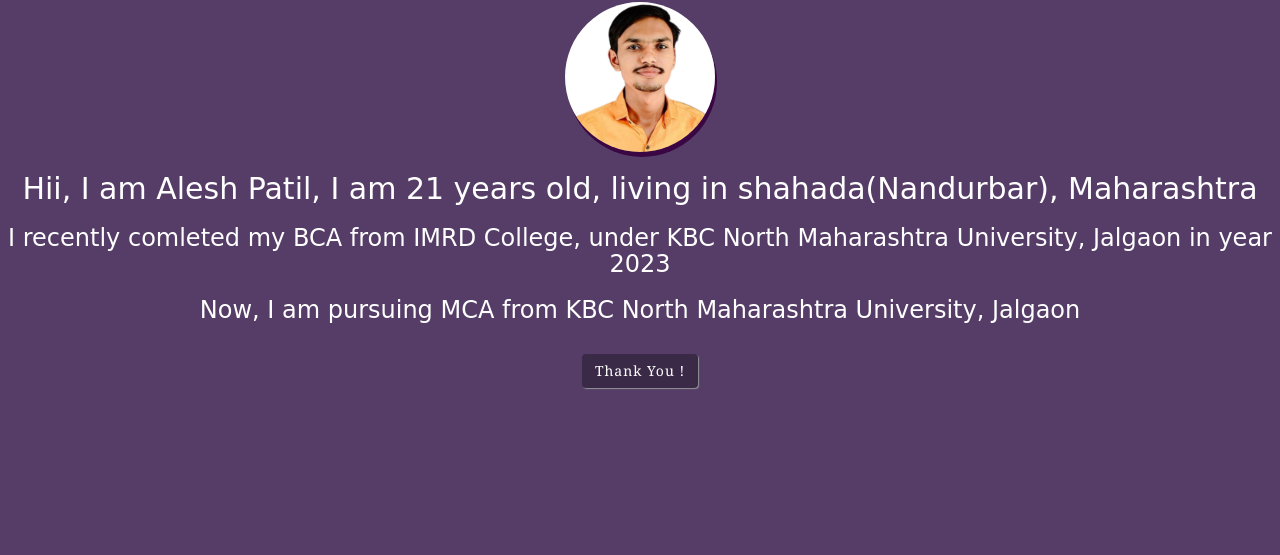
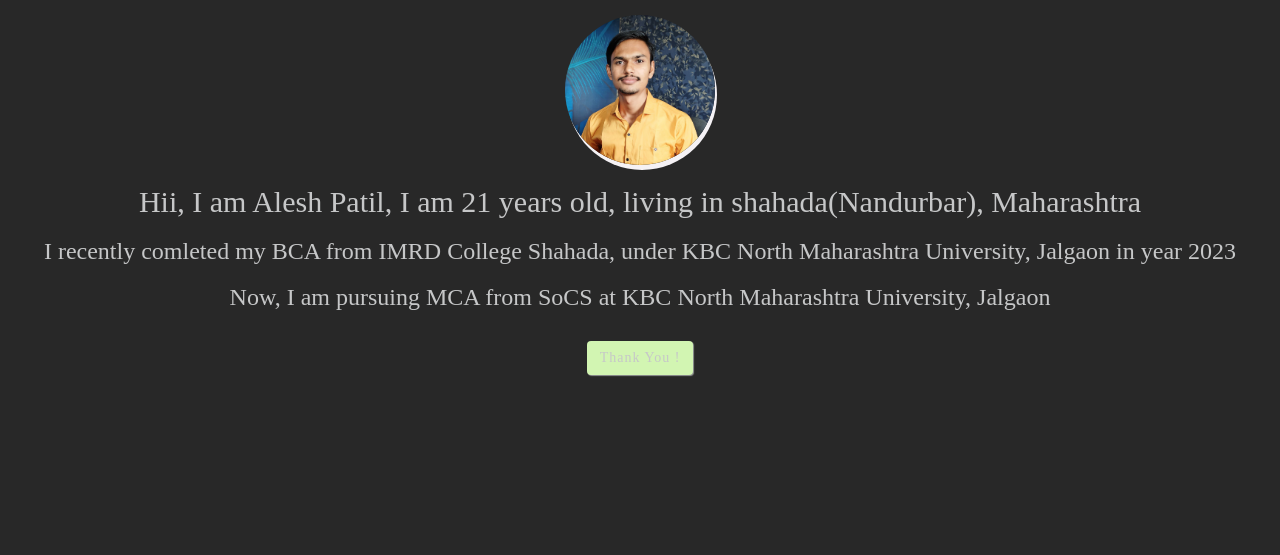
Before and after one commit to AleshPatil/profile-demo, a plain HTML site: page index.html in a window 1280 px wide. Shown: the part 245-800 px from the top of the page. Drawn offline with nearby package versions, Linux system fonts and the light colour scheme.

Commit message:
New Image added

```diff
--- a/index.html
+++ b/index.html
@@ -12,11 +12,11 @@
 </nav>
 <div class="main-div">
   <h1><p>Profile Page</p></h1>
-  <img src="Alesh (2).jpg" class="img1">
+  <img src="ap.jpg" class="img1">
   <div class="section1">
         <h2><p>Hii, I am Alesh Patil, I am 21 years old, living in shahada(Nandurbar), Maharashtra  </p></h2>
-        <h3><p>I recently comleted my BCA from IMRD College, under KBC North Maharashtra University, Jalgaon in year 2023</p></h3>
-        <h3><p>Now, I am pursuing MCA from KBC North Maharashtra University, Jalgaon</p></h3>
+        <h3><p>I recently comleted my BCA from IMRD College Shahada, under KBC North Maharashtra University, Jalgaon in year 2023</p></h3>
+        <h3><p>Now, I am pursuing MCA from SoCS at KBC North Maharashtra University, Jalgaon</p></h3>
   </div>
   <br>
 <button class="btn">Thank You !</button>
--- a/style.css
+++ b/style.css
@@ -1,5 +1,5 @@
 *{
-    font-family: cursive;
+    font-family: 'Times New Roman', Times, serif;
 }
 nav{
     width: 100%;
@@ -19,20 +19,20 @@ img{
     width: 150px;
     border-radius:50%;
     align-self: center;
-    box-shadow: #3b0644 2px 5px;
+    box-shadow: #f5f2f5 2px 5px;
     }
 body{margin:0;
     display: flex;
-    background-color: 030637;
+    background-color: #282828;
 
 }
 .section{ max-width: 100vh;}
 .main-div{align-self: center;
-    background-color: #553D67;
-    color: white;
+    background-color: #282828;
+    color: #c6c7c8;
     height: 100vh;
     width: 1000%;
-    font-family: Georgia, 'Times New Roman', Times, serif;
+    font-family: 'Times New Roman', Times, serif;
     display: flex;
     flex-direction: column;
     justify-content: center;
@@ -43,12 +43,21 @@ button{
     letter-spacing: 1px;
     text-transform: uppercase;
     text-align: center;
-    border: 1px solid rgb(248, 247, 247);
-    background-color: #3a2a47;
-    color: rgb(10, 9, 9);
+    color:black;
+    background-color: rgb(210, 245, 178);
     box-shadow: 1px 1px 1px rgb(145, 148, 147);
     border-radius: 10px;
     padding: 3px 10px;
     display: inline-block;
     cursor: pointer;
 }
+button:hover{
+    box-shadow: 2px 2px 8px gold;
+    color : white;
+}
+img:hover{
+    box-shadow: 2px 5px 10px #66fcf1;;
+}
+.section1:hover{
+    color: white;
+}
```
Also changed, not shown: Alesh (2).jpg (deleted), ap.jpg (added).
